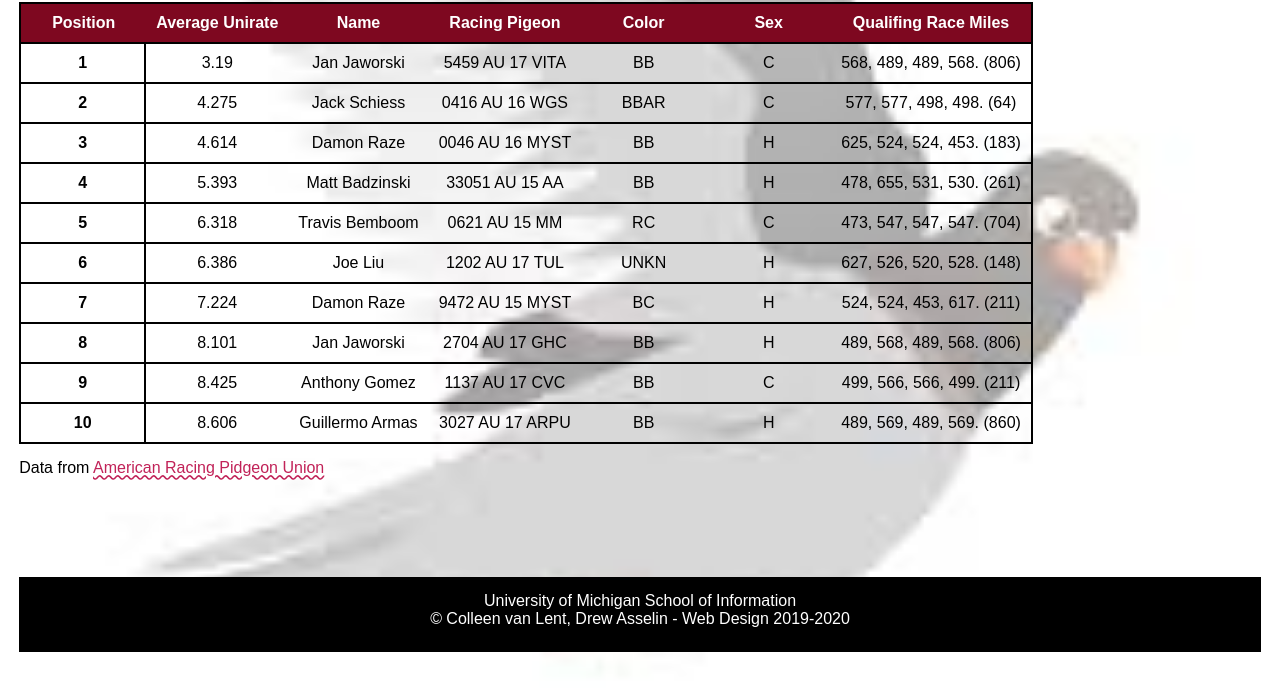
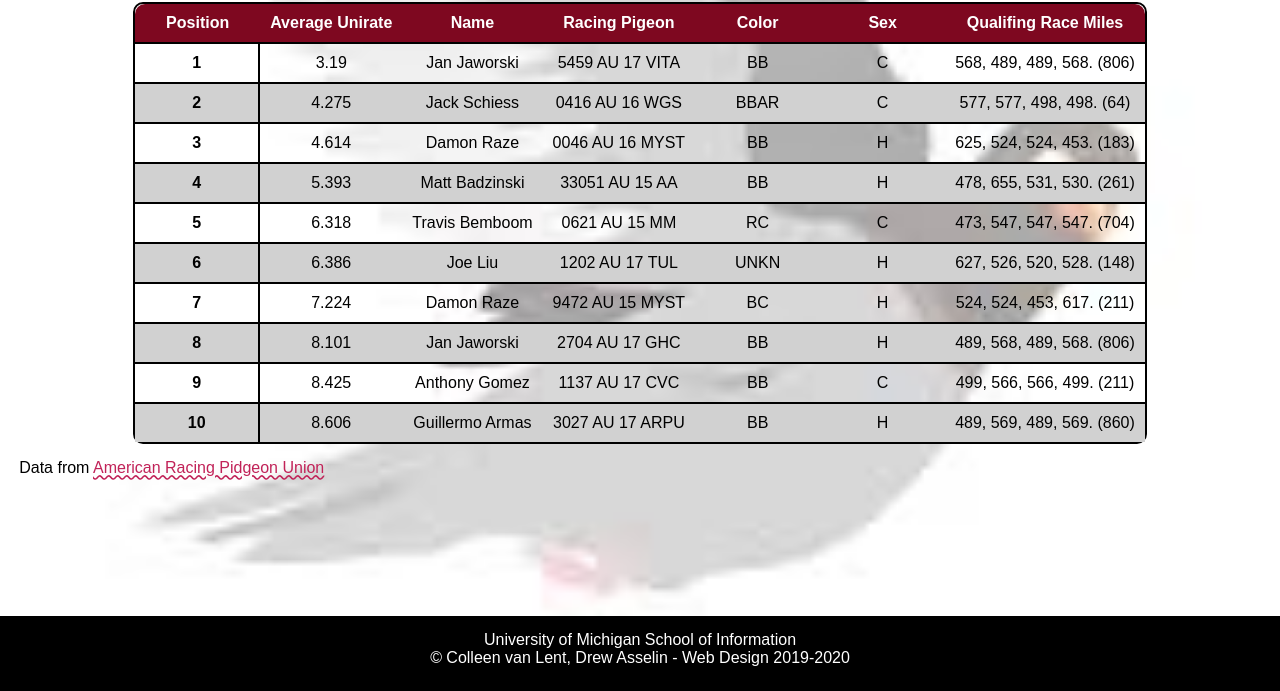
Before and after one commit to anuya-karnik/homework4-2021, a plain HTML site: page index.html in a window 1280 px wide. Shown: the part 109-800 px from the top of the page. Drawn offline with Linux system fonts and the light colour scheme; a web font is replaced by a local one.

Commit message:
Almost complete

```diff
--- a/css/style.css
+++ b/css/style.css
@@ -70,7 +70,6 @@ td{
   border-top: 2px solid black;
   padding: 10px;
   text-align: center;
-
 }
 
 /*Req 6b*/
@@ -91,16 +90,34 @@ td{
 }
 
 /*Req 6d*/
-/*Req 6e*/
+/*Req 6e - Already transparent*/
+tr:nth-child(even) {
+  background-color: #d1d1d1;
+}
+
 /*Req 6f*/
-
+tr:hover {
+  background-color: rgba(126, 8, 32, 0.25);
+}
 
 /*Req 7*/
 table{
-    border: 2px solid #000000;
+  margin: 0 auto;
+  border: 2px solid #000000;
+  border-top-left-radius: 10px;
+  border-top-right-radius: 10px;
+  border-bottom-right-radius: 10px;
+  border-bottom-left-radius: 10px;
+
 }
 
-thead tr:first-child th:first-child{}
+thead tr:first-child th:first-child{
+  border-top-left-radius: 10px;
+}
+
+thead tr:first-child th:last-child{
+  border-top-right-radius: 10px;
+}
 
 /*Add selectors and rules here*/
 
@@ -113,5 +130,7 @@ footer{
   color: #FFFFFF;
 
   min-height: 75px;
-  position: sticky;
+  left: 0;
+  bottom: 0;
+  position: absolute;
 }
```
